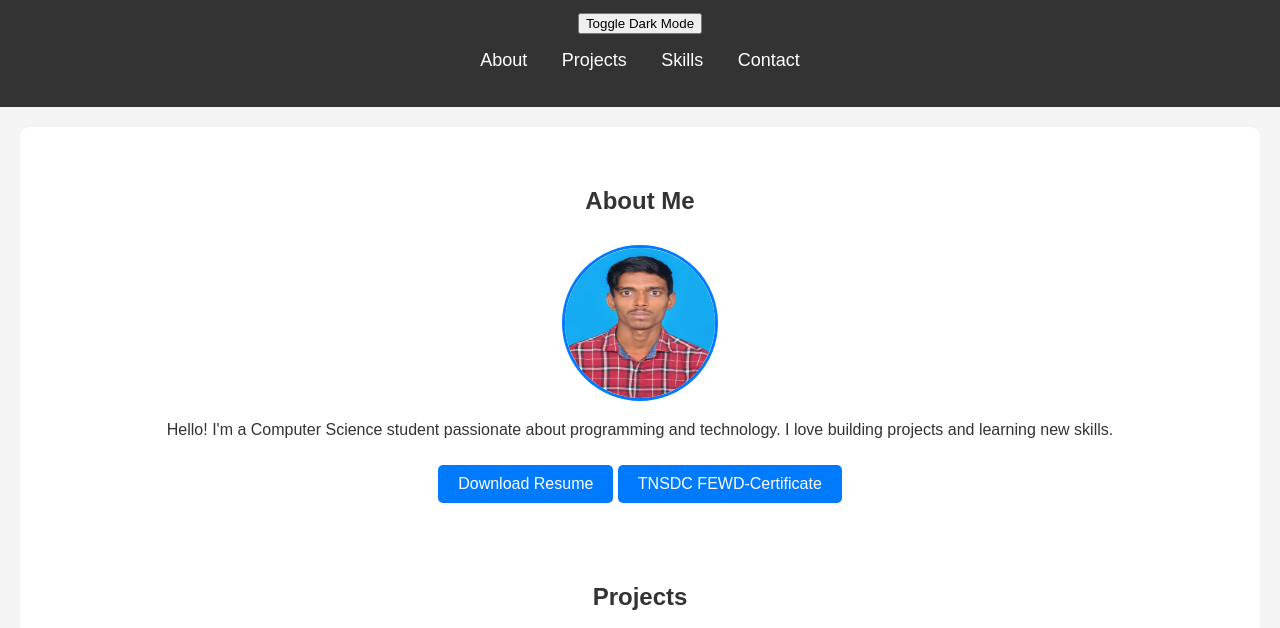
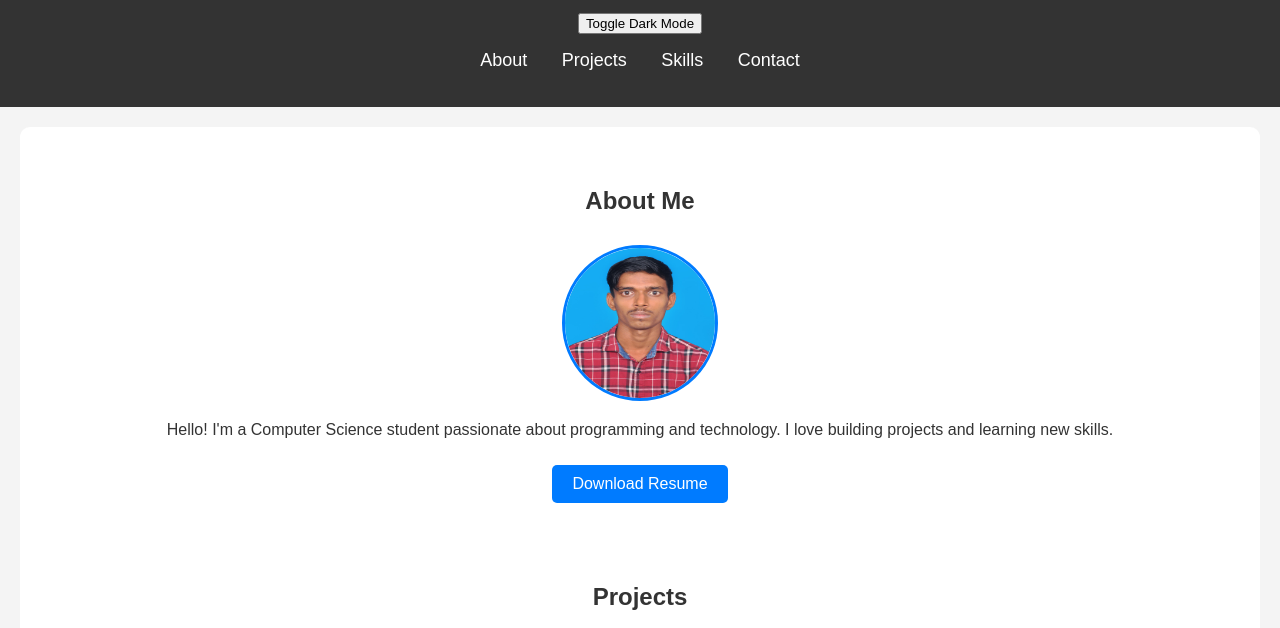
Before and after one commit to saranraj2006/digital-portfolio-, a plain HTML site: page index.html in a window 1280 px wide. Shown: the part 121-749 px from the top of the page. Drawn offline with Linux system fonts and the light colour scheme; a script that the page names is missing.

Commit message:
Update index.html

```diff
--- a/index.html
+++ b/index.html
@@ -133,9 +133,7 @@ footer {
         <img src="Image.jpg"alt="saranraj" class="profile-img">
         <p>Hello! I'm a Computer Science student passionate about programming and technology. I love building projects and learning new skills.</p>
         <a href="resume.pdf" download class="btn">Download Resume</a>
-        <a href="SARANRAJ R.pdf" download class="btn">TNSDC FEWD-Certificate</a>
-
-    <section id="projects">
+         <section id="projects">
         <h2>Projects</h2>
         <div class="project">
             <h3>Project 1: Portfolio Website</h3>
```
